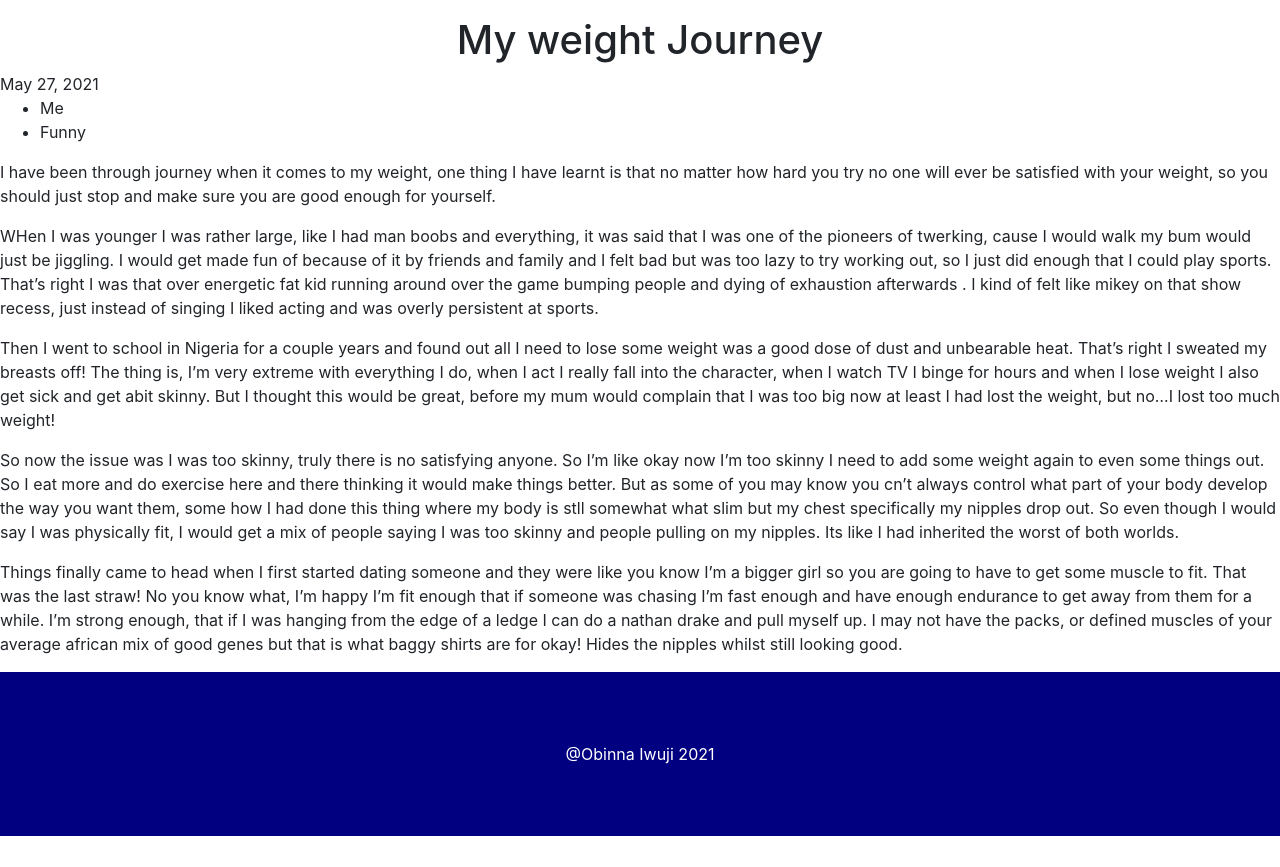
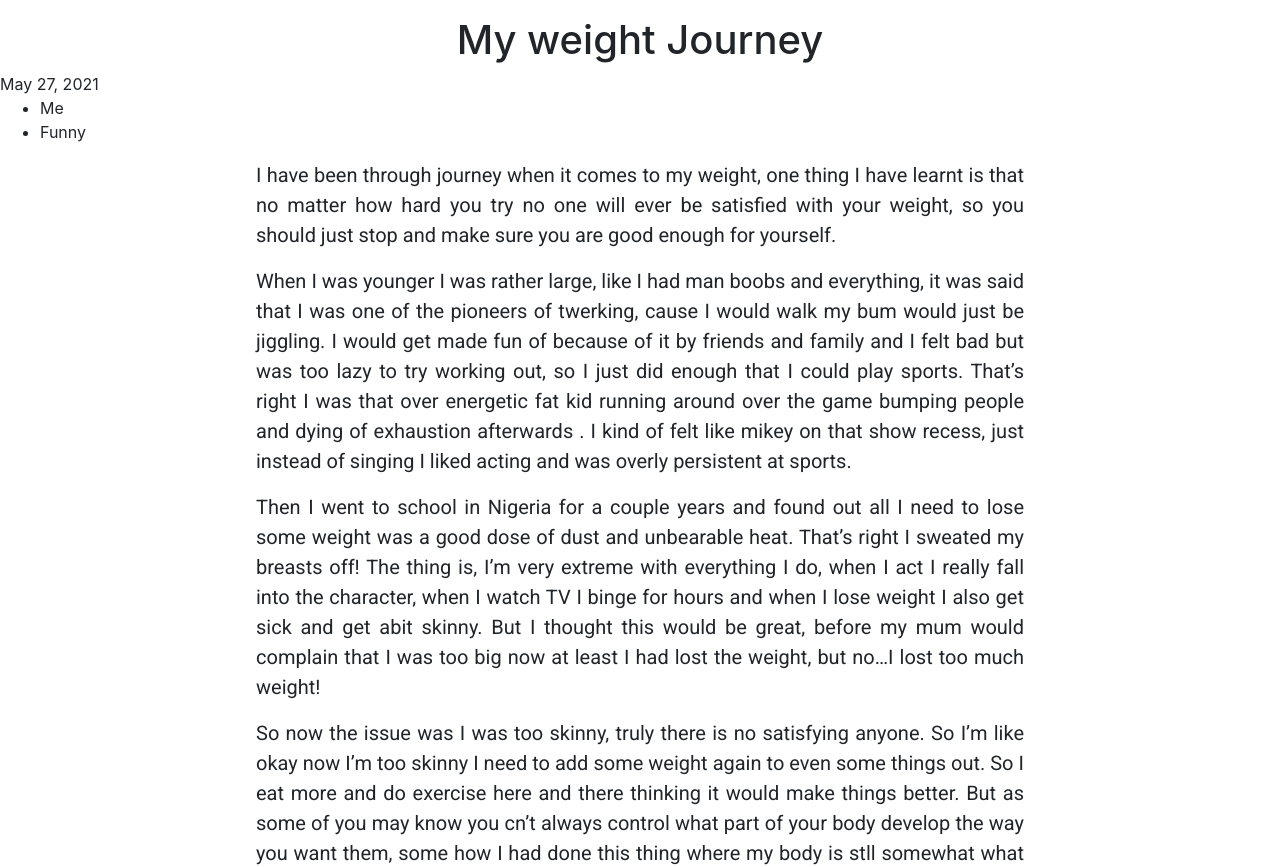
Before and after one commit to iwuji1/Obinna.github.io, a Jekyll site: the page built from _posts/2021-05-31-My-weight-Journey.markdown, in a window 1280 px wide, cut to the strip 390-1257 px from the top of the page. Built offline with Jekyll 4.4.1, drawn with Linux system fonts in a browser that asks for light colours; before the commit the page ends 1226 px from its top, so only the background shows below that.

Commit message:
add blog post layout

```diff
--- a/_includes/navbar.html
+++ b/_includes/navbar.html
@@ -19,7 +19,7 @@
                 <a href="/" class="nav-link m-2 menu-item nav-active">Home</a>
             </li>
             <li class="nav-item">
-                <a href="about_me.html" class="nav-link m-2 menu-item">About</a>
+                <a href="/about_me.html" class="nav-link m-2 menu-item">About</a>
             </li>
             <li class="nav-item">
                 <a href="/blog.html" class="nav-link m-2 menu-item">Writing</a>
--- a/_layouts/default.html
+++ b/_layouts/default.html
@@ -7,6 +7,7 @@
     <link rel="stylesheet" type="text/css" href="/assets/styles/main.css">
     <link rel="stylesheet" href="https://maxcdn.bootstrapcdn.com/bootstrap/4.0.0/css/bootstrap.min.css">
     <link rel="stylesheet" href="https://fonts.googleapis.com/css?family=Roboto">
+    <script src="https://cdnjs.cloudflare.com/ajax/libs/jquery/3.5.0/jquery.min.js"></script>
     <script src="https://maxcdn.bootstrapcdn.com/bootstrap/3.4.1/js/bootstrap.min.js"></script>
 </head>
 <body>
--- a/_pages/about_me.markdown
+++ b/_pages/about_me.markdown
@@ -6,11 +6,8 @@ permalink: /about_me
 
 # About Me
 
-<div class="p-container">
-
 I'm very much still trying to come up with proper professional title. It's a bit of a struggle because I find that I like different aspects of different fields but find that the given titles tend to isolate what I can do to that specific role.
-
-</div>
+{: .sub-container}
 
 ### Let me give an examples:
 
--- a/_posts/2021-05-31-My-weight-Journey.markdown
+++ b/_posts/2021-05-31-My-weight-Journey.markdown
@@ -6,12 +6,17 @@ categories: Me Funny
 ---
 
 I have been through journey when it comes to my weight, one thing I have learnt is that no matter how hard you try no one will ever be satisfied with your weight, so you should just stop and make sure you are good enough for yourself.
+{: .p-container}
 
-WHen I was younger I was rather large, like I had man boobs and everything, it was said that I was one of the pioneers of twerking, cause I would walk my bum would just be jiggling. I would get made fun of because of it by friends and family and I felt bad but was too lazy to try working out, so I just did enough that I could play sports. That's right I was that over energetic fat kid running around over the game bumping people and dying of exhaustion afterwards . I kind of felt like mikey on that show recess, just instead of singing I liked acting and was overly persistent at sports.
+When I was younger I was rather large, like I had man boobs and everything, it was said that I was one of the pioneers of twerking, cause I would walk my bum would just be jiggling. I would get made fun of because of it by friends and family and I felt bad but was too lazy to try working out, so I just did enough that I could play sports. That's right I was that over energetic fat kid running around over the game bumping people and dying of exhaustion afterwards . I kind of felt like mikey on that show recess, just instead of singing I liked acting and was overly persistent at sports.
+{: .p-container}
 
 Then I went to school in Nigeria for a couple years and found out all I need to lose some weight was a good dose of dust and unbearable heat. That’s right I sweated my breasts off!
 The thing is, I’m very extreme with everything I do, when I act I really fall into the character, when I watch TV I binge for hours and when I lose weight I also get sick and get abit skinny. But I thought this would be great, before my mum would complain that I was too big now at least I had lost the weight, but no...I lost too much weight!
+{: .p-container}
 
 So now the issue was I was too skinny, truly there is no satisfying anyone. So I’m like okay now I’m too skinny I need to add some weight again to even some things out. So I eat more and do exercise here and there thinking it would make things better. But as some of you may know you cn’t always control what part of your body develop the way you want them, some how I had done this thing where my body is stll somewhat what slim but my chest specifically my nipples drop out. So even though I would say I was physically fit, I would get a mix of people saying I was too skinny and people pulling on my nipples. Its like I had inherited the worst of both worlds.
+{: .p-container}
 
 Things finally came to head when I first started dating someone and they were like you know I’m a bigger girl so you are going to have to get some muscle to fit. That was the last straw! No you know what, I’m happy I’m fit enough that if someone was chasing I’m fast enough and have enough endurance to get away from them for a while. I’m strong enough, that if I was hanging from the edge of a ledge I can do a nathan drake and pull myself up. I may not have the packs, or defined muscles of your average african mix of good genes but that is what baggy shirts are for okay! Hides the nipples whilst still looking good.
+{: .p-container}
--- a/assets/css/_general.scss
+++ b/assets/css/_general.scss
@@ -41,8 +41,7 @@ nav {
 
 h1 {
   text-align: center;
-  font-family: Roboto, Sans-serif;
-  font-size: 70px;
+  font-size: 80px;
 }
 
 h2 {
@@ -60,7 +59,8 @@ h3 {
 
 body {
   font-size: 20px;
-  font-family: Roboto, sans-serif;;
+  font-family: Roboto, sans-serif;
+  font-weight: 200;
 }
 
 ol {
@@ -69,8 +69,22 @@ ol {
   text-align: justify;
 }
 
+p {
+
+}
+
+.sub-container {
+  font-size: 30px;
+  font-weight: 200;
+  text-align: center;
+  margin-left: 20%;
+  margin-right: 20%;
+
+}
+
 .p-container {
   font-family: Roboto, sans-serif;
+  text-align: justify;
   font-size: 20px;
   font-weight: 200;
   margin-left: 20%;
```
